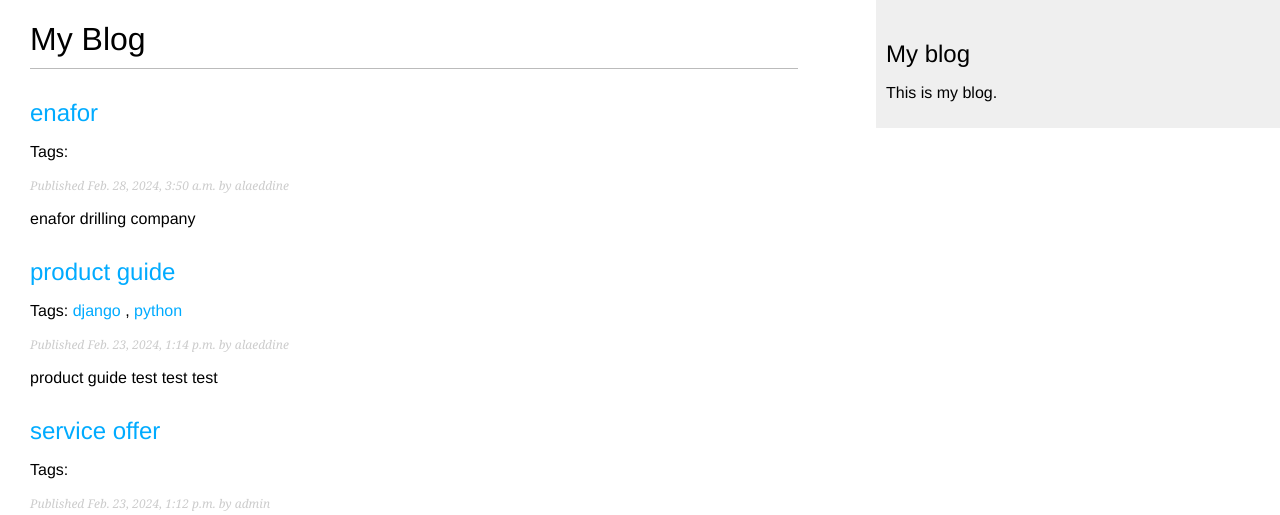
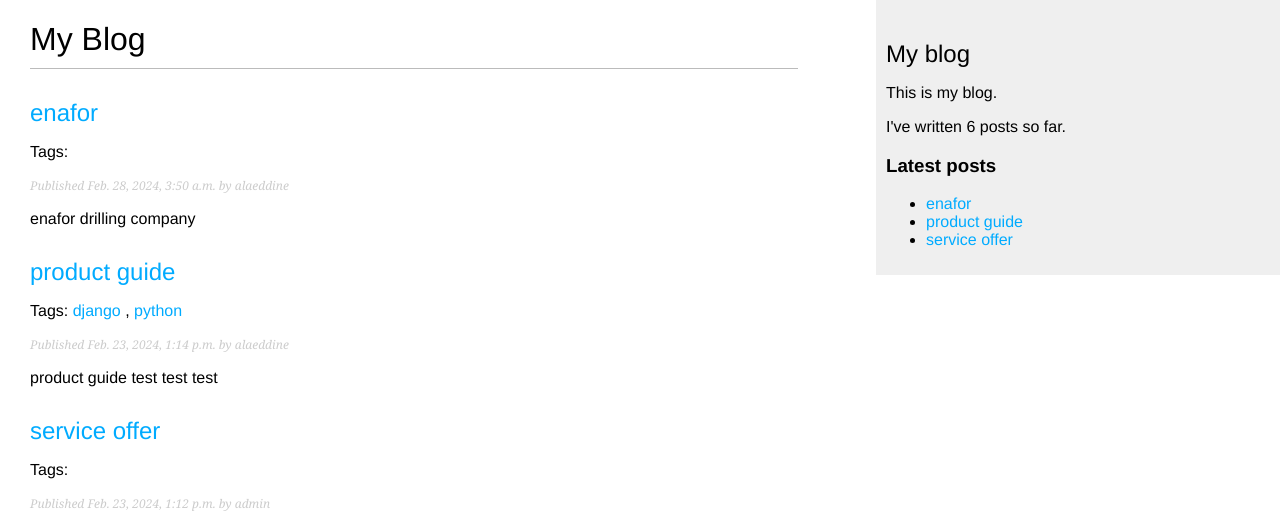
Before and after one commit to alaeddinem2/django4ExBlog, a Django app: page / in a window 1280 px wide. Shown: the top 515 px of the page. Run offline with Django 4.2, Linux system fonts and the light colour scheme; data comes from the database, SQL or seed files in the repository; parts of the project's set-up code (start-up, migrations or seed data) failed here and were passed over.

Commit message:
add custom template tag

```diff
--- a/blog/templates/blog/base.html
+++ b/blog/templates/blog/base.html
@@ -1,3 +1,4 @@
+{% load blog_tags %}
 {% load static %}
 <!DOCTYPE html>
 <html>
@@ -15,6 +16,9 @@
     <div id="sidebar">
         <h2>My blog</h2>
             <p>This is my blog.</p>
+            I've written {% total_posts %} posts so far.
+            <h3>Latest posts</h3>
+                {% show_latest_posts 3 %}
    </div>
 </body>
 </html>
--- /dev/null
+++ b/blog/templates/blog/post/latest_posts.html
@@ -0,0 +1,7 @@
+<ul>
+    {% for post in latest_posts %}
+    <li>
+    <a href="{{ post.get_absolute_url }}">{{ post.title }}</a>
+    </li>
+    {% endfor %}
+   </ul>
--- /dev/null
+++ b/blog/templatetags/blog_tags.py
@@ -0,0 +1,14 @@
+from django import template
+
+from ..models import Post
+
+register = template.Library()
+
+@register.simple_tag
+def total_posts():
+    return Post.published.count()
+
+@register.inclusion_tag('blog/post/latest_posts.html')
+def show_latest_posts(count=5):
+    latest_posts = Post.published.order_by('-publish')[:count]
+    return {'latest_posts': latest_posts}
```
Also changed, not shown: blog/templatetags/__init__.py (added).
